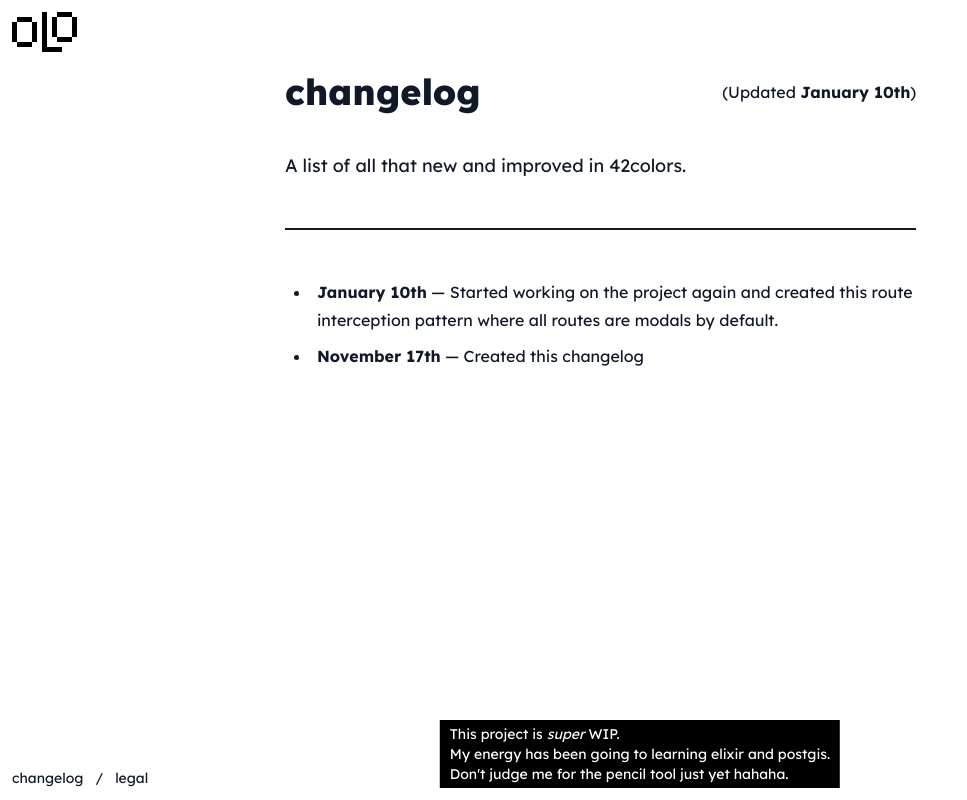
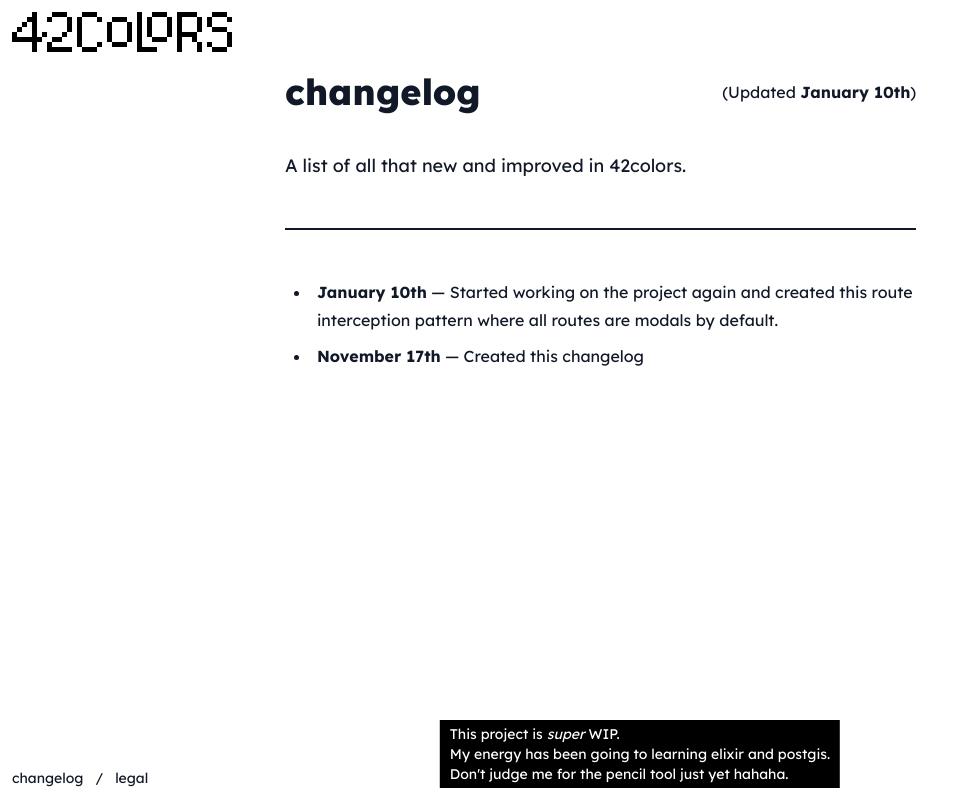
Before and after one commit to joshuawootonn/42colors, a Next.js app in the folder web/: page /changelog in a window 1280 px wide. Shown: the whole page, without its empty margins (0-967 px from the left). Built offline with nearby package versions, Linux system fonts and the light colour scheme; no server answers.

Commit message:
feat: split the mark and logo out

```diff
--- a/web/components/logo.tsx
+++ b/web/components/logo.tsx
@@ -1,89 +1,21 @@
-export function Logo() {
+import { ComponentPropsWithoutRef } from "react";
+
+export function Logo({
+  className,
+  height = 40,
+  ...props
+}: ComponentPropsWithoutRef<"svg">) {
   return (
     <svg
-      width="65"
-      height="40"
-      viewBox="0 0 65 40"
+      height={height}
+      viewBox="0 0 226 40"
       fill="none"
       xmlns="http://www.w3.org/2000/svg"
+      className={className}
+      {...props}
     >
       <g id="Logo">
-        <g id="o1">
-          <rect id="Rectangle 529" x="45" width="15" height="5" fill="black" />
-          <rect
-            id="Rectangle 516"
-            x="60"
-            y="5"
-            width="5"
-            height="20"
-            fill="black"
-          />
-          <rect
-            id="Rectangle 518"
-            x="40"
-            y="5"
-            width="5"
-            height="20"
-            fill="black"
-          />
-          <rect
-            id="Rectangle 537"
-            width="15"
-            height="5"
-            transform="matrix(1 0 0 -1 45 30)"
-            fill="black"
-          />
-        </g>
-        <g id="l">
-          <rect id="Rectangle 525" x="30" width="5" height="40" fill="black" />
-          <rect
-            id="Rectangle 539"
-            width="20"
-            height="5"
-            transform="matrix(1 0 0 -1 30 40)"
-            fill="black"
-          />
-        </g>
-        <g id="o2">
-          <rect
-            id="Rectangle 517"
-            x="20"
-            y="10"
-            width="5"
-            height="20"
-            fill="black"
-          />
-          <rect id="Rectangle 519" y="10" width="5" height="20" fill="black" />
-          <rect
-            id="Rectangle 530"
-            x="5"
-            y="5"
-            width="15"
-            height="5"
-            fill="black"
-          />
-          <rect
-            id="Rectangle 538"
-            width="15"
-            height="5"
-            transform="matrix(1 0 0 -1 5 35)"
-            fill="black"
-          />
-        </g>
-      </g>
-    </svg>
-  );
-
-  return (
-    <svg
-      width="227"
-      height="40"
-      viewBox="0 0 227 40"
-      fill="none"
-      xmlns="http://www.w3.org/2000/svg"
-    >
-      <g id="Logo">
-        <g id="4" className="hidden">
+        <g id="4">
           <rect
             id="Rectangle 497"
             x="10"
@@ -120,7 +52,15 @@ export function Logo() {
           />
           <rect id="Rectangle 503" x="20" width="5" height="5" fill="black" />
         </g>
-        <g id="2" className="hidden">
+        <rect
+          id="Rectangle 497_2"
+          x="30"
+          y="20"
+          width="5"
+          height="5"
+          fill="black"
+        />
+        <g id="2">
           <rect
             id="Rectangle 504"
             x="35"
@@ -179,7 +119,7 @@ export function Logo() {
           />
           <rect id="Rectangle 527" x="40" width="15" height="5" fill="black" />
         </g>
-        <g id="c" className="hidden">
+        <g id="c">
           <rect
             id="Rectangle 528"
             width="15"
@@ -225,48 +165,40 @@ export function Logo() {
             id="Rectangle 529"
             width="15"
             height="5"
-            transform="matrix(-1 0 0 1 115 0)"
+            transform="matrix(-1 0 0 1 115 5)"
             fill="black"
           />
           <rect
             id="Rectangle 516"
             width="5"
             height="20"
-            transform="matrix(-1 0 0 1 100 5)"
+            transform="matrix(-1 0 0 1 100 10)"
             fill="black"
           />
           <rect
             id="Rectangle 518"
             width="5"
             height="20"
-            transform="matrix(-1 0 0 1 120 5)"
+            transform="matrix(-1 0 0 1 120 10)"
             fill="black"
           />
           <rect
             id="Rectangle 537"
             x="115"
-            y="30"
+            y="35"
             width="15"
             height="5"
-            transform="rotate(180 115 30)"
+            transform="rotate(180 115 35)"
             fill="black"
           />
         </g>
         <g id="l">
-          <rect
-            id="Rectangle 525"
-            width="5"
-            height="40"
-            transform="matrix(-1 0 0 1 130 0)"
-            fill="black"
-          />
+          <rect id="Rectangle 525" x="125" width="5" height="40" fill="black" />
           <rect
             id="Rectangle 539"
-            x="130"
-            y="40"
             width="20"
             height="5"
-            transform="rotate(180 130 40)"
+            transform="matrix(1 0 0 -1 125 40)"
             fill="black"
           />
         </g>
@@ -275,34 +207,34 @@ export function Logo() {
             id="Rectangle 517"
             width="5"
             height="20"
-            transform="matrix(-1 0 0 1 140 10)"
+            transform="matrix(-1 0 0 1 140 5)"
             fill="black"
           />
           <rect
             id="Rectangle 519"
             width="5"
             height="20"
-            transform="matrix(-1 0 0 1 160 10)"
+            transform="matrix(-1 0 0 1 160 5)"
             fill="black"
           />
           <rect
             id="Rectangle 530"
             width="15"
             height="5"
-            transform="matrix(-1 0 0 1 155 5)"
+            transform="matrix(-1 0 0 1 155 0)"
             fill="black"
           />
           <rect
             id="Rectangle 538"
             x="155"
-            y="35"
+            y="30"
             width="15"
             height="5"
-            transform="rotate(180 155 35)"
+            transform="rotate(180 155 30)"
             fill="black"
           />
         </g>
-        <g id="r" className="hidden">
+        <g id="r">
           <rect
             id="Rectangle 531"
             width="20"
@@ -346,7 +278,7 @@ export function Logo() {
             fill="black"
           />
         </g>
-        <g id="s" className="hidden">
+        <g id="s">
           <rect
             id="Rectangle 532"
             width="15"
--- /dev/null
+++ b/web/components/mark.tsx
@@ -0,0 +1,76 @@
+export function Mark() {
+  return (
+    <svg
+      width="65"
+      height="40"
+      viewBox="0 0 65 40"
+      fill="none"
+      xmlns="http://www.w3.org/2000/svg"
+    >
+      <g id="Logo">
+        <g id="o1">
+          <rect id="Rectangle 529" x="45" width="15" height="5" fill="black" />
+          <rect
+            id="Rectangle 516"
+            x="60"
+            y="5"
+            width="5"
+            height="20"
+            fill="black"
+          />
+          <rect
+            id="Rectangle 518"
+            x="40"
+            y="5"
+            width="5"
+            height="20"
+            fill="black"
+          />
+          <rect
+            id="Rectangle 537"
+            width="15"
+            height="5"
+            transform="matrix(1 0 0 -1 45 30)"
+            fill="black"
+          />
+        </g>
+        <g id="l">
+          <rect id="Rectangle 525" x="30" width="5" height="40" fill="black" />
+          <rect
+            id="Rectangle 539"
+            width="20"
+            height="5"
+            transform="matrix(1 0 0 -1 30 40)"
+            fill="black"
+          />
+        </g>
+        <g id="o2">
+          <rect
+            id="Rectangle 517"
+            x="20"
+            y="10"
+            width="5"
+            height="20"
+            fill="black"
+          />
+          <rect id="Rectangle 519" y="10" width="5" height="20" fill="black" />
+          <rect
+            id="Rectangle 530"
+            x="5"
+            y="5"
+            width="15"
+            height="5"
+            fill="black"
+          />
+          <rect
+            id="Rectangle 538"
+            width="15"
+            height="5"
+            transform="matrix(1 0 0 -1 5 35)"
+            fill="black"
+          />
+        </g>
+      </g>
+    </svg>
+  );
+}
```
